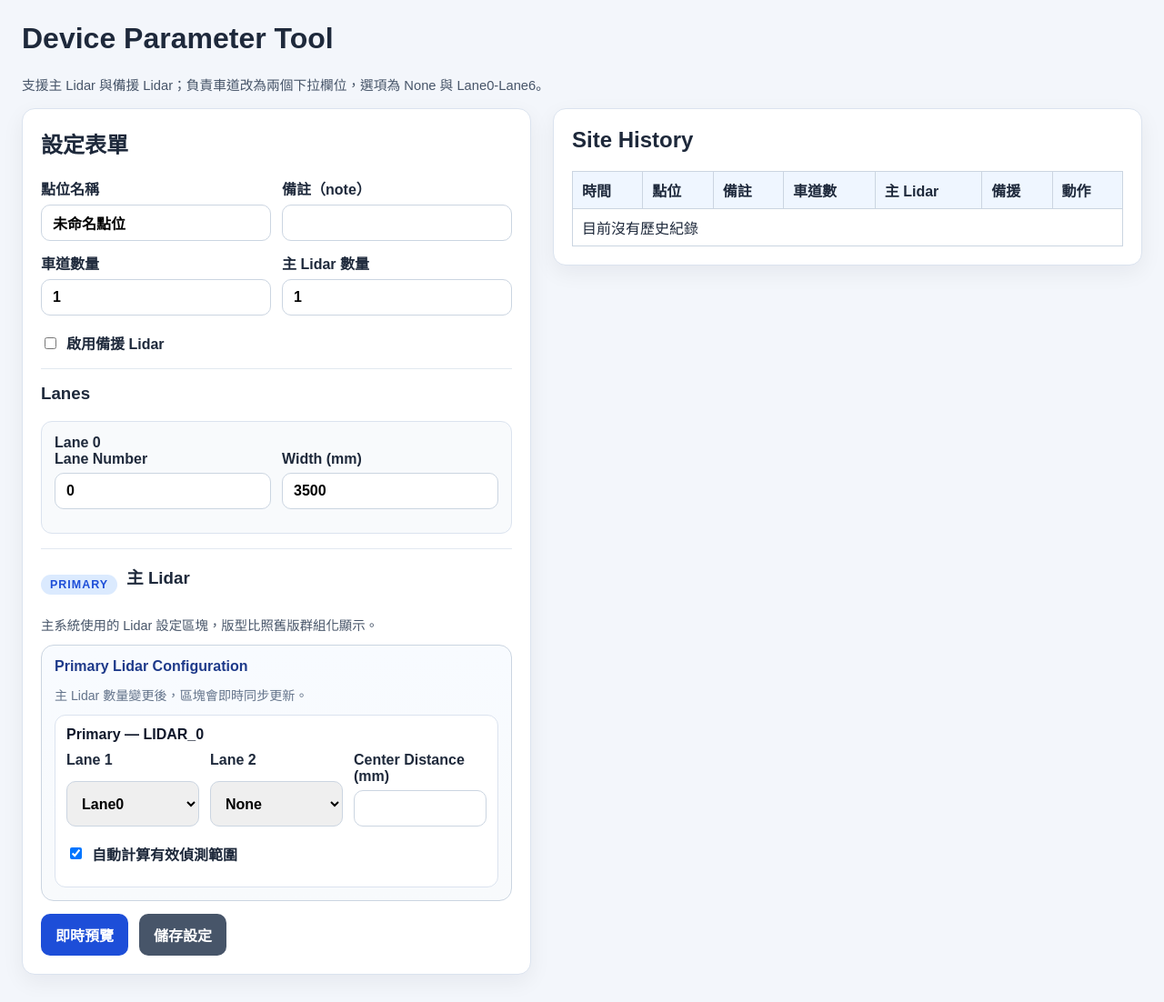
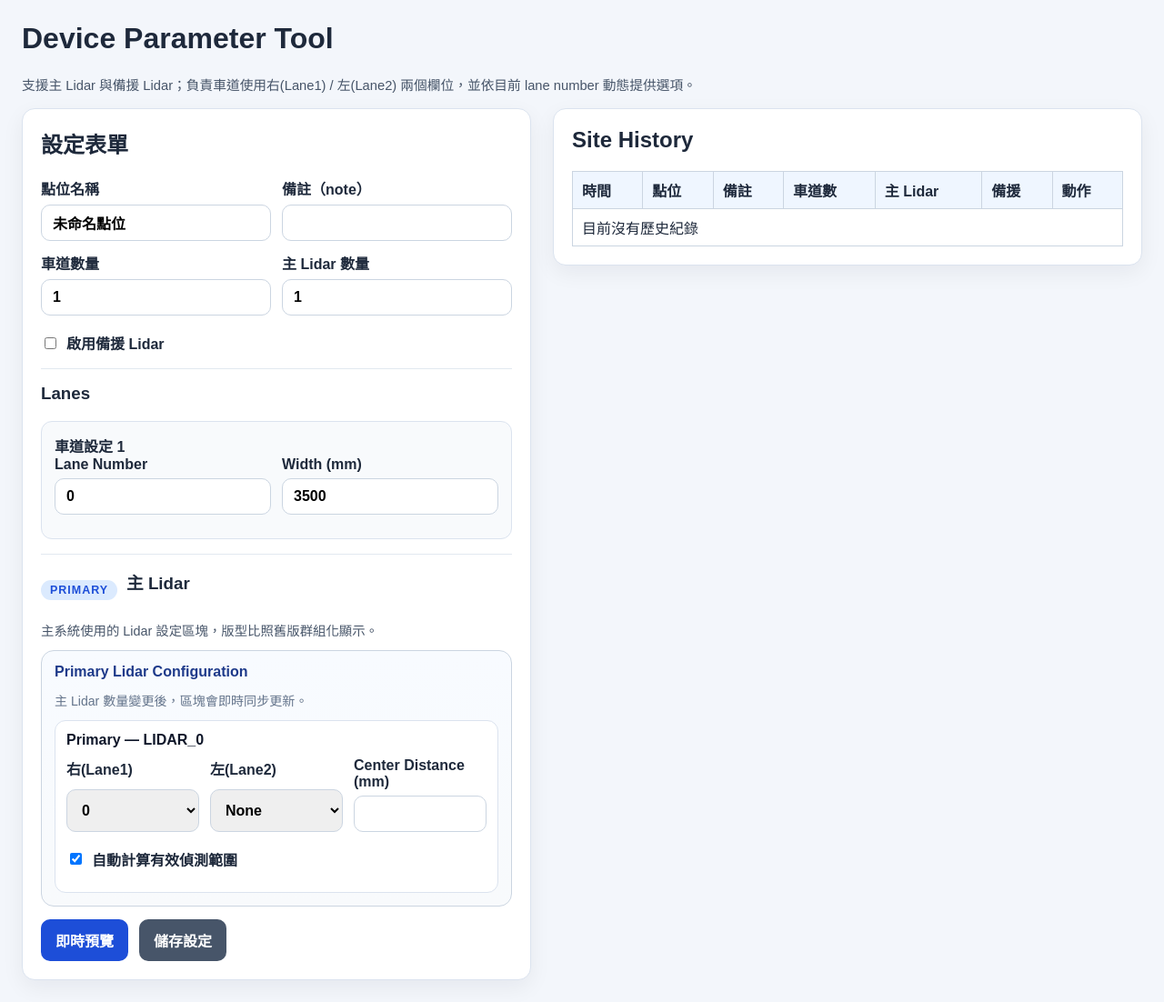
Before and after one commit to RogerLo-52693448/Device_Parameter_Tool, a Flask app: page / in a window 1280 px wide. Shown: the whole page at 91% size. Before the commit the page ends 1072 px from the top, so only its background shows below. Run offline with Flask 3, Linux system fonts and the light colour scheme.

Commit message:
feat: align lane labels and debug output
Co-authored-by: RogerLo-52693448 <209412262+RogerLo-52693448@users.noreply.github.com>

```diff
--- a/device_parameter_tool/web/app.py
+++ b/device_parameter_tool/web/app.py
@@ -110,9 +110,8 @@ def _lidar_form_rows(lidars: list[LidarConfig]) -> list[dict]:
 
 def _lane_options(config: DeviceConfig) -> list[dict]:
     lane_numbers = {lane.lane_number for lane in config.lanes}
-    lane_numbers.update(range(7))
     return [{"value": "none", "label": "None"}] + [
-        {"value": lane_number, "label": f"Lane{lane_number}"}
+        {"value": lane_number, "label": str(lane_number)}
         for lane_number in sorted(lane_numbers)
     ]
 
--- a/device_parameter_tool/web/templates/index.html
+++ b/device_parameter_tool/web/templates/index.html
@@ -44,7 +44,7 @@
 <body>
   <div class="page">
     <h1>Device Parameter Tool</h1>
-    <p class="hint">支援主 Lidar 與備援 Lidar；負責車道改為兩個下拉欄位，選項為 None 與 Lane0-Lane6。</p>
+    <p class="hint">支援主 Lidar 與備援 Lidar；負責車道使用右(Lane1) / 左(Lane2) 兩個欄位，並依目前 lane number 動態提供選項。</p>
     <p class="message" role="status" aria-live="polite" {% if not message %}aria-hidden="true"{% endif %}>{{ message or '' }}</p>
     <p class="error" role="alert" aria-live="assertive" {% if not error %}aria-hidden="true"{% endif %}>{{ error or '' }}</p>
     <div class="layout">
@@ -102,7 +102,8 @@
             <thead>
               <tr>
                 <th>Lidar</th>
-                <th>Assigned Lanes</th>
+                <th>右(Lane1)</th>
+                <th>左(Lane2)</th>
                 <th>Center</th>
                 <th>scan_right</th>
                 <th>scan_left</th>
@@ -114,7 +115,8 @@
               {% for result in section.summary.results %}
               <tr>
                 <td>LIDAR_{{ result.index }}</td>
-                <td>{{ result.assigned|join(', ') }}</td>
+                <td>{{ result.assigned[0] if result.assigned else '—' }}</td>
+                <td>{{ result.assigned[1] if result.assigned|length > 1 else '—' }}</td>
                 <td>{{ '%.0f'|format(result.center) }}</td>
                 <td>{{ '%.0f'|format(result.scan_right) }}</td>
                 <td>{{ '%.0f'|format(result.scan_left) }}</td>
@@ -139,7 +141,8 @@
             <thead>
               <tr>
                 <th>Lidar</th>
-                <th>Assigned Lanes</th>
+                <th>右(Lane1)</th>
+                <th>左(Lane2)</th>
                 <th>Offset (mm)</th>
                 <th>Field1</th>
                 <th>Field2</th>
@@ -153,7 +156,8 @@
               {% for field in section.fields %}
               <tr>
                 <td>LIDAR_{{ field.index }}</td>
-                <td>{{ field.assigned|join(', ') }}</td>
+                <td>{{ field.assigned[0] if field.assigned else '—' }}</td>
+                <td>{{ field.assigned[1] if field.assigned|length > 1 else '—' }}</td>
                 <td>{{ '%.0f'|format(field.offset_value) }}</td>
                 <td>{{ field.field1[0] }}° ~ {{ field.field1[1] }}°</td>
                 <td>{{ field.field2[0] }}° ~ {{ field.field2[1] }}°</td>
@@ -165,7 +169,17 @@
               {% endfor %}
             </tbody>
           </table>
-          <p class="hint">Field1~Field3 為內側車道；Field4~Field6 為外側車道；角度基準為 90°，1° = 200 mm。</p>
+          <p class="hint">右(Lane1) 對應 Field1~Field3；左(Lane2) 對應 Field4~Field6；角度基準為 90°，1° = 200 mm。</p>
+          <h3>偵錯資訊</h3>
+          {% for result in section.summary.results %}
+          <div class="item-box">
+            <strong>LIDAR_{{ result.index }}</strong>
+            <ul>{% for line in result.debug_lines %}<li>{{ line }}</li>{% endfor %}</ul>
+            {% for field in section.fields if field.index == result.index %}
+            <ul>{% for line in field.debug_lines %}<li>{{ line }}</li>{% endfor %}</ul>
+            {% endfor %}
+          </div>
+          {% endfor %}
           {% endif %}
         </div>
         {% endfor %}
@@ -218,7 +232,12 @@
     }
 
     function laneOptions(selected) {
-      return FORM_STATE.lane_options.map((option) => {
+      const laneNumbers = [...new Set((FORM_STATE.lanes || [])
+        .map((lane) => String(lane.lane_number ?? '').trim())
+        .filter((value) => value !== ''))]
+        .sort((a, b) => Number(a) - Number(b));
+      const options = [{ value: 'none', label: 'None' }, ...laneNumbers.map((value) => ({ value, label: value }))];
+      return options.map((option) => {
         const value = String(option.value);
         const isSelected = String(selected) === value ? ' selected' : '';
         return `<option value="${value}"${isSelected}>${option.label}</option>`;
@@ -270,7 +289,7 @@
         const box = document.createElement('div');
         box.className = 'item-box';
         box.innerHTML = `
-          <strong>Lane ${index}</strong>
+          <strong>車道設定 ${index + 1}</strong>
           <div class="grid-2">
             <label>Lane Number<input name="lane_${index}_number" type="number" min="0" value="${escapeHtml(lane.lane_number)}"></label>
             <label>Width (mm)<input name="lane_${index}_width_mm" type="number" min="1" value="${escapeHtml(lane.width_mm)}"></label>
@@ -298,10 +317,10 @@
         box.innerHTML = `
           <div class="lidar-group-title">${prefix === 'primary' ? 'Primary' : 'Backup'} — LIDAR_${index}</div>
           <div class="grid-3">
-            <label>Lane 1
+            <label>右(Lane1)
               <select name="${prefix}_lidar_${index}_lane_a">${laneOptions(lidar.lane_a)}</select>
             </label>
-            <label>Lane 2
+            <label>左(Lane2)
               <select name="${prefix}_lidar_${index}_lane_b">${laneOptions(lidar.lane_b)}</select>
             </label>
             <label>Center Distance (mm)
@@ -325,6 +344,14 @@
     document.getElementById('lane-count').addEventListener('input', () => {
       captureLaneState();
       renderLanes();
+      renderLidars('primary', 'primary-lidars-container', FORM_STATE.lidars, 'primary-lidar-count');
+      renderLidars('backup', 'backup-lidars-container', FORM_STATE.backup_lidars, 'backup-lidar-count');
+    });
+
+    document.getElementById('lanes-container').addEventListener('input', () => {
+      captureLaneState();
+      renderLidars('primary', 'primary-lidars-container', FORM_STATE.lidars, 'primary-lidar-count');
+      renderLidars('backup', 'backup-lidars-container', FORM_STATE.backup_lidars, 'backup-lidar-count');
     });
 
     document.getElementById('primary-lidar-count').addEventListener('input', () => {
```
Also changed, not shown: device_parameter_tool/core/cli.py (+4 -4 lines), device_parameter_tool/services/lidar_calculator.py (+26 -11 lines), tests/test_lidar_calculator.py (+3 -0 lines), tests/test_web_app.py (+5 -2 lines), README.md.
